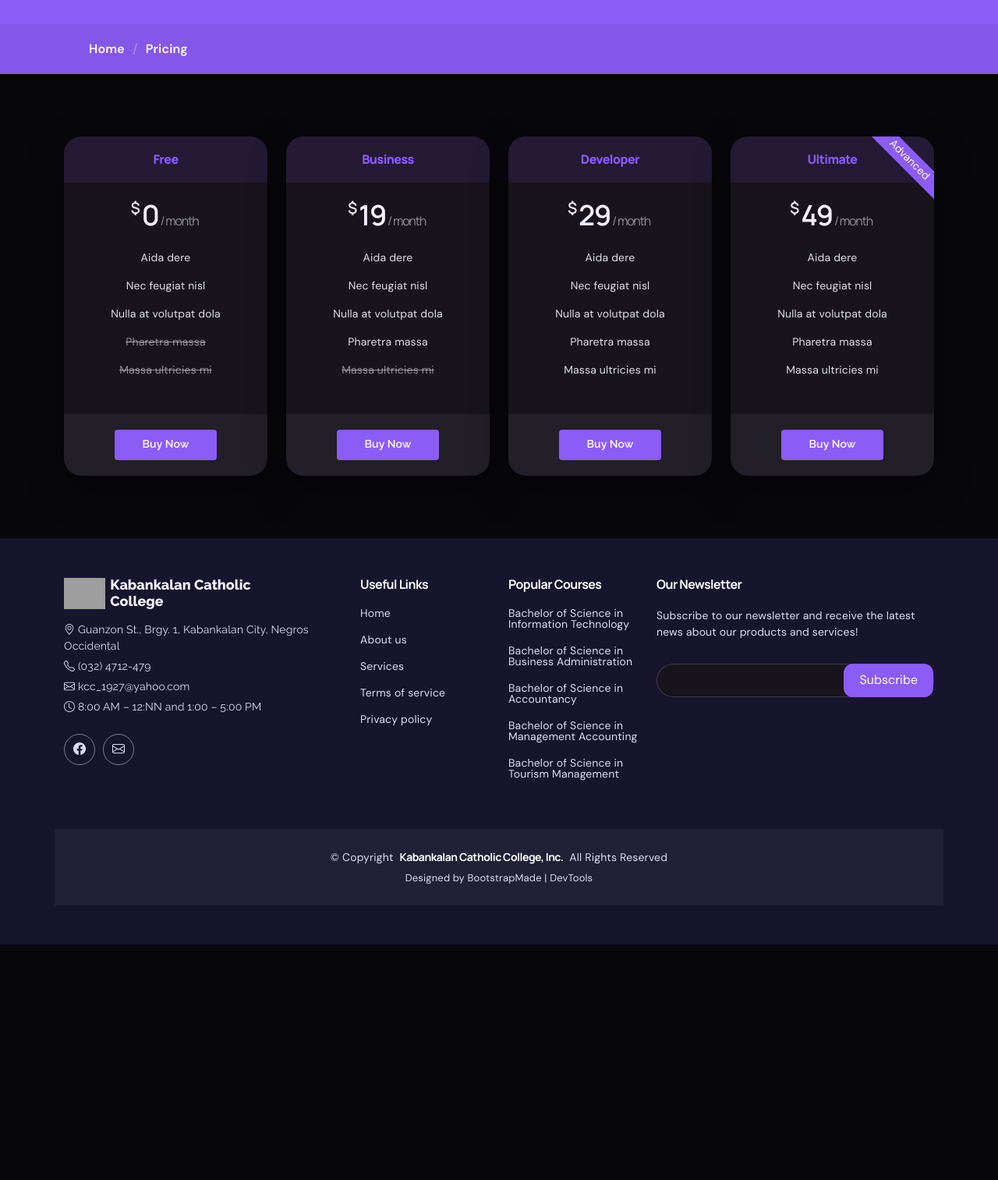
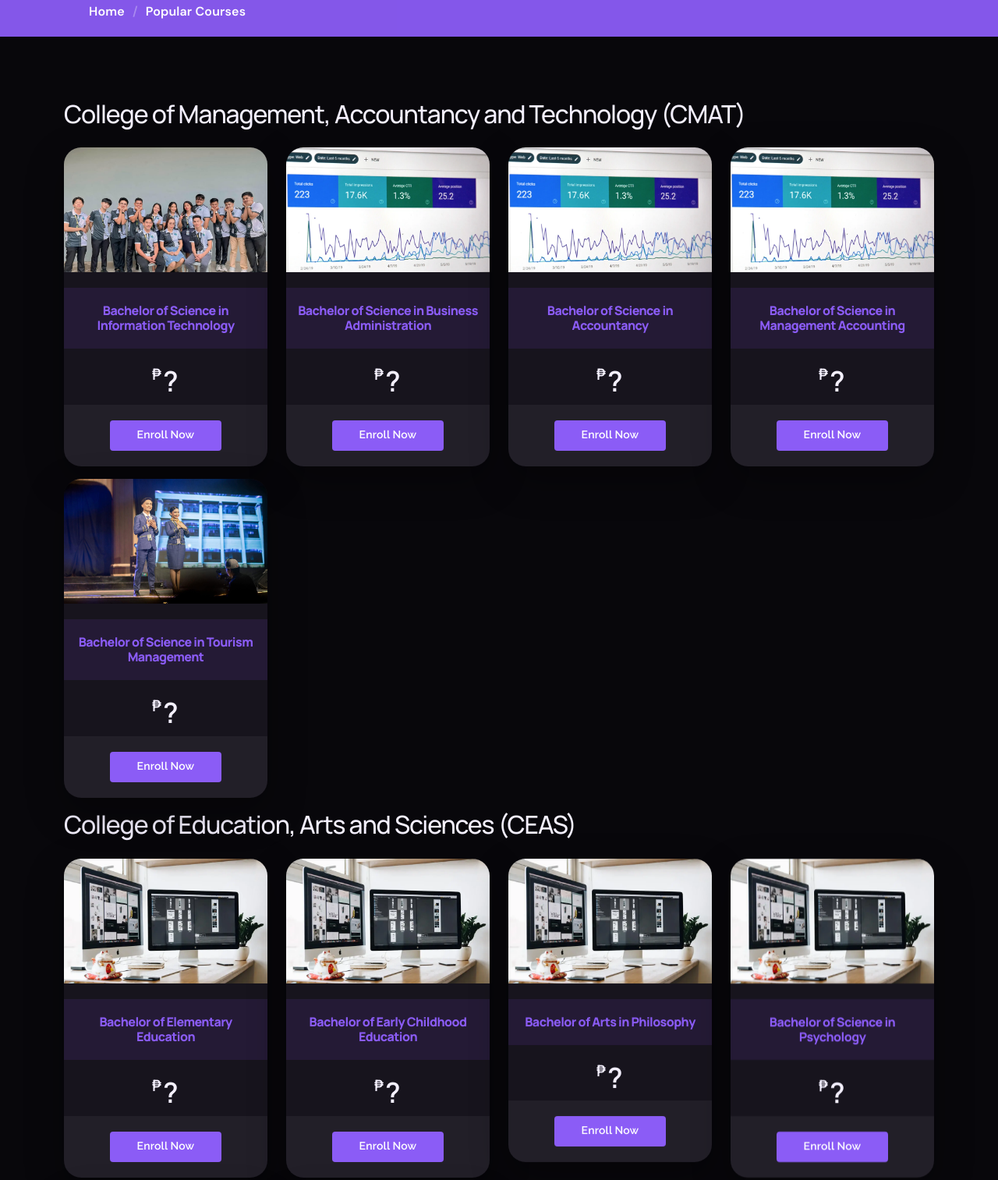
Before and after one commit to tjbautista523-lgtm/Landing-Page-22, a plain HTML site: page pricing.html in a window 1280 px wide. Shown: the part 346-1859 px from the top of the page at 78% size. Before the commit the page ends 1557 px from the top, so only its background shows below. Drawn offline with Linux system fonts and the light colour scheme; grey boxes are pictures that could not be loaded.

Commit message:
updated unknown pricing of courses

```diff
--- a/assets/css/brightpath-theme.css
+++ b/assets/css/brightpath-theme.css
@@ -29,12 +29,15 @@ a{transition:color .25s ease,background .25s ease,transform .25s ease}
 .hero .container{position:relative;z-index:3}
 .hero h2{font-size:clamp(2.7rem,6vw,5rem)!important;line-height:1.06!important;font-weight:800!important;max-width:850px;color:#fff!important;text-shadow:0 3px 24px rgba(0,0,0,.8)}
 .hero p{font-size:clamp(1rem,2vw,1.25rem)!important;max-width:650px;color:#fff!important;line-height:1.8;text-shadow:0 2px 12px rgba(0,0,0,.8)}
-.hero .hero-establishment{font-size:clamp(.85rem,1.3vw,1.05rem)!important;max-width:900px!important;margin:0 0 1.25rem!important;color:#ffe08a!important;font-weight:700;letter-spacing:.04em}
+.hero .hero-establishment{display:inline-block;font-size:clamp(.85rem,1.3vw,1.05rem)!important;max-width:100%!important;margin:0 0 1.25rem!important;padding:8px 14px!important;border:1px solid #ffe08a;border-radius:999px;background:#ffcf4a;color:#111827!important;font-weight:800;letter-spacing:.04em;text-shadow:none!important;box-shadow:0 6px 18px rgba(0,0,0,.35)}
 .hero .btn-get-started,.hero .btn-get-started:focus{color:#111827!important;background:#ffcf4a!important;border:2px solid #ffcf4a!important;box-shadow:0 6px 24px rgba(0,0,0,.45)}
 .hero .btn-get-started:hover,.hero .btn-get-started:focus:hover{color:#111827!important;background:#ffe08a!important;border-color:#ffe08a!important}
 .section{padding:80px 0!important}
 .section-title h2{color:var(--bp-purple)!important;font-weight:800!important;letter-spacing:.12em!important}
 .section-title p{color:var(--bp-ink)!important;font-family:'Manrope',sans-serif!important;font-weight:800!important}
+.counts .stats-item{background:linear-gradient(135deg,rgba(139,92,246,.24),rgba(36,26,53,.96));border:1px solid rgba(196,181,253,.48);border-radius:18px;box-shadow:0 12px 30px rgba(0,0,0,.24)}
+.counts .stats-item span{color:#ddd6fe!important}
+.counts .stats-item p{color:#fff!important}
 .why-us .icon-box{background-color:var(--accent-color);color:var(--contrast-color)}
 .why-us .icon-box i{color:var(--contrast-color);background:color-mix(in srgb,var(--contrast-color),transparent 85%)}
 .about .content h3{font-size:2rem;font-weight:800}
@@ -45,6 +48,14 @@ a{transition:color .25s ease,background .25s ease,transform .25s ease}
 .courses .course-content h3 a,.course-item h3 a{color:var(--bp-ink);font-weight:800}
 .courses .course-content h3 a:hover,.course-item h3 a:hover{color:var(--bp-purple)}
 .courses .course-content .category{background:var(--bp-lilac);color:var(--bp-purple);border-radius:30px;padding:7px 13px;font-weight:800}
+.courses .course-image-wrap{position:relative;overflow:hidden}
+.courses .course-image-wrap>img{display:block;width:100%;transition:transform .35s ease}
+.courses .course-facebook-overlay{position:absolute;inset:0;display:flex;align-items:center;justify-content:center;background:rgba(8,7,11,.62);color:#fff;font-size:2rem;opacity:0;pointer-events:none;text-decoration:none;transition:opacity .25s ease,color .25s ease}
+.courses .course-image-wrap:hover .course-facebook-overlay,.courses .course-image-wrap:focus-within .course-facebook-overlay{opacity:1;pointer-events:auto}
+.courses .course-image-wrap:hover>img{transform:scale(1.04)}
+.courses .course-facebook-overlay:hover{color:#ffe08a}
+.pricing .pricing-item .course-image{display:block;width:calc(100% + 40px);max-width:none;height:160px;object-fit:cover;margin:-20px -20px 20px}
+.pricing .pricing-item .course-image+h3{margin-top:0}
 .trainers .member .member-content{padding:24px}
 .trainers .member .member-content h4{font-weight:800}
 .events .event-item{background:var(--surface-color)}
--- a/pricing.html
+++ b/pricing.html
@@ -90,8 +90,8 @@
         <div class="container">
           <div class="row d-flex justify-content-center text-center">
             <div class="col-lg-8">
-              <h1>Pricing</h1>
-              <p class="mb-0">Odio et unde deleniti. Deserunt numquam exercitationem. Officiis quo odio sint voluptas consequatur ut a odio voluptatem. Sit dolorum debitis veritatis natus dolores. Quasi ratione sint. Sit quaerat ipsum dolorem.</p>
+              <h1>Popular Courses</h1>
+              <p class="mb-0">Explore our featured programs. Contact the college for current tuition details.</p>
             </div>
           </div>
         </div>
@@ -100,7 +100,7 @@
         <div class="container">
           <ol>
             <li><a href="index.html">Home</a></li>
-            <li class="current">Pricing</li>
+            <li class="current">Popular Courses</li>
           </ol>
         </div>
       </nav>
@@ -113,74 +113,134 @@
 
         <div class="row gy-3">
 
-          <div class="col-xl-3 col-lg-6" data-aos="fade-up" data-aos-delay="100">
+          <div class="col-12">
+            <h2>College of Management, Accountancy and Technology (CMAT)</h2>
+          </div>
+
+          <div class="col-xl-3 col-lg-4 col-md-6" data-aos="fade-up" data-aos-delay="100">
             <div class="pricing-item">
-              <h3>Free</h3>
-              <h4><sup>$</sup>0<span> / month</span></h4>
-              <ul>
-                <li>Aida dere</li>
-                <li>Nec feugiat nisl</li>
-                <li>Nulla at volutpat dola</li>
-                <li class="na">Pharetra massa</li>
-                <li class="na">Massa ultricies mi</li>
-              </ul>
+              <img src="assets/img/course/BSIT.jpg" class="course-image" alt="BSIT course">
+              <h3>Bachelor of Science in Information Technology</h3>
+              <h4><sup>₱</sup>?</h4>
               <div class="btn-wrap">
-                <a href="#" class="btn-buy">Buy Now</a>
+                <a href="courses.html" class="btn-buy">Enroll Now</a>
               </div>
             </div>
-          </div><!-- End Pricing Item -->
+          </div><!-- End Course Item -->
 
-          <div class="col-xl-3 col-lg-6" data-aos="fade-up" data-aos-delay="200">
-            <div class="pricing-item featured">
-              <h3>Business</h3>
-              <h4><sup>$</sup>19<span> / month</span></h4>
-              <ul>
-                <li>Aida dere</li>
-                <li>Nec feugiat nisl</li>
-                <li>Nulla at volutpat dola</li>
-                <li>Pharetra massa</li>
-                <li class="na">Massa ultricies mi</li>
-              </ul>
+          <div class="col-xl-3 col-lg-4 col-md-6" data-aos="fade-up" data-aos-delay="200">
+            <div class="pricing-item">
+              <img src="assets/img/course/course-2.webp" class="course-image" alt="BSBA course">
+              <h3>Bachelor of Science in Business Administration</h3>
+              <h4><sup>₱</sup>?</h4>
               <div class="btn-wrap">
-                <a href="#" class="btn-buy">Buy Now</a>
+                <a href="courses.html" class="btn-buy">Enroll Now</a>
               </div>
             </div>
-          </div><!-- End Pricing Item -->
+          </div><!-- End Course Item -->
 
-          <div class="col-xl-3 col-lg-6" data-aos="fade-up" data-aos-delay="400">
+          <div class="col-xl-3 col-lg-4 col-md-6" data-aos="fade-up" data-aos-delay="300">
             <div class="pricing-item">
-              <h3>Developer</h3>
-              <h4><sup>$</sup>29<span> / month</span></h4>
-              <ul>
-                <li>Aida dere</li>
-                <li>Nec feugiat nisl</li>
-                <li>Nulla at volutpat dola</li>
-                <li>Pharetra massa</li>
-                <li>Massa ultricies mi</li>
-              </ul>
+              <img src="assets/img/course/course-2.webp" class="course-image" alt="BSA course">
+              <h3>Bachelor of Science in Accountancy</h3>
+              <h4><sup>₱</sup>?</h4>
               <div class="btn-wrap">
-                <a href="#" class="btn-buy">Buy Now</a>
+                <a href="courses.html" class="btn-buy">Enroll Now</a>
               </div>
             </div>
-          </div><!-- End Pricing Item -->
+          </div><!-- End Course Item -->
 
-          <div class="col-xl-3 col-lg-6" data-aos="fade-up" data-aos-delay="400">
+          <div class="col-xl-3 col-lg-4 col-md-6" data-aos="fade-up" data-aos-delay="400">
             <div class="pricing-item">
-              <span class="advanced">Advanced</span>
-              <h3>Ultimate</h3>
-              <h4><sup>$</sup>49<span> / month</span></h4>
-              <ul>
-                <li>Aida dere</li>
-                <li>Nec feugiat nisl</li>
-                <li>Nulla at volutpat dola</li>
-                <li>Pharetra massa</li>
-                <li>Massa ultricies mi</li>
-              </ul>
+              <img src="assets/img/course/course-2.webp" class="course-image" alt="BSMA course">
+              <h3>Bachelor of Science in Management Accounting</h3>
+              <h4><sup>₱</sup>?</h4>
               <div class="btn-wrap">
-                <a href="#" class="btn-buy">Buy Now</a>
+                <a href="courses.html" class="btn-buy">Enroll Now</a>
               </div>
             </div>
-          </div><!-- End Pricing Item -->
+          </div><!-- End Course Item -->
+
+          <div class="col-xl-3 col-lg-4 col-md-6" data-aos="fade-up" data-aos-delay="500">
+            <div class="pricing-item">
+              <img src="assets/img/course/tourism.jpg" class="course-image" alt="BSTM course">
+              <h3>Bachelor of Science in Tourism Management</h3>
+              <h4><sup>₱</sup>?</h4>
+              <div class="btn-wrap">
+                <a href="courses.html" class="btn-buy">Enroll Now</a>
+              </div>
+            </div>
+          </div><!-- End Course Item -->
+
+          <div class="col-12">
+            <h2>College of Education, Arts and Sciences (CEAS)</h2>
+          </div>
+
+          <div class="col-xl-3 col-lg-4 col-md-6" data-aos="fade-up" data-aos-delay="600">
+            <div class="pricing-item">
+              <img src="assets/img/course/course-1.webp" class="course-image" alt="BEEd course">
+              <h3>Bachelor of Elementary Education</h3>
+              <h4><sup>₱</sup>?</h4>
+              <div class="btn-wrap">
+                <a href="courses.html" class="btn-buy">Enroll Now</a>
+              </div>
+            </div>
+          </div><!-- End Course Item -->
+
+          <div class="col-xl-3 col-lg-4 col-md-6" data-aos="fade-up" data-aos-delay="700">
+            <div class="pricing-item">
+              <img src="assets/img/course/course-1.webp" class="course-image" alt="BECEd course">
+              <h3>Bachelor of Early Childhood Education</h3>
+              <h4><sup>₱</sup>?</h4>
+              <div class="btn-wrap">
+                <a href="courses.html" class="btn-buy">Enroll Now</a>
+              </div>
+            </div>
+          </div><!-- End Course Item -->
+
+          <div class="col-xl-3 col-lg-4 col-md-6" data-aos="fade-up" data-aos-delay="800">
+            <div class="pricing-item">
+              <img src="assets/img/course/course-1.webp" class="course-image" alt="AB Philosophy course">
+              <h3>Bachelor of Arts in Philosophy</h3>
+              <h4><sup>₱</sup>?</h4>
+              <div class="btn-wrap">
+                <a href="courses.html" class="btn-buy">Enroll Now</a>
+              </div>
+            </div>
+          </div><!-- End Course Item -->
+
+          <div class="col-xl-3 col-lg-4 col-md-6" data-aos="fade-up" data-aos-delay="900">
+            <div class="pricing-item">
+              <img src="assets/img/course/course-1.webp" class="course-image" alt="BS Psychology course">
+              <h3>Bachelor of Science in Psychology</h3>
+              <h4><sup>₱</sup>?</h4>
+              <div class="btn-wrap">
+                <a href="courses.html" class="btn-buy">Enroll Now</a>
+              </div>
+            </div>
+          </div><!-- End Course Item -->
+
+          <div class="col-xl-3 col-lg-4 col-md-6" data-aos="fade-up" data-aos-delay="1000">
+            <div class="pricing-item">
+              <img src="assets/img/course/course-1.webp" class="course-image" alt="BSEd course">
+              <h3>Bachelor of Secondary Education</h3>
+              <h4><sup>₱</sup>?</h4>
+              <div class="btn-wrap">
+                <a href="courses.html" class="btn-buy">Enroll Now</a>
+              </div>
+            </div>
+          </div><!-- End Course Item -->
+
+          <div class="col-xl-3 col-lg-4 col-md-6" data-aos="fade-up" data-aos-delay="1100">
+            <div class="pricing-item">
+              <img src="assets/img/course/course-1.webp" class="course-image" alt="BPEd course">
+              <h3>Bachelor of Physical Education</h3>
+              <h4><sup>₱</sup>?</h4>
+              <div class="btn-wrap">
+                <a href="courses.html" class="btn-buy">Enroll Now</a>
+              </div>
+            </div>
+          </div><!-- End Course Item -->
 
         </div>
 
```
Also changed, not shown: courses.html (+10 -10 lines), index.html (+10 -10 lines).
